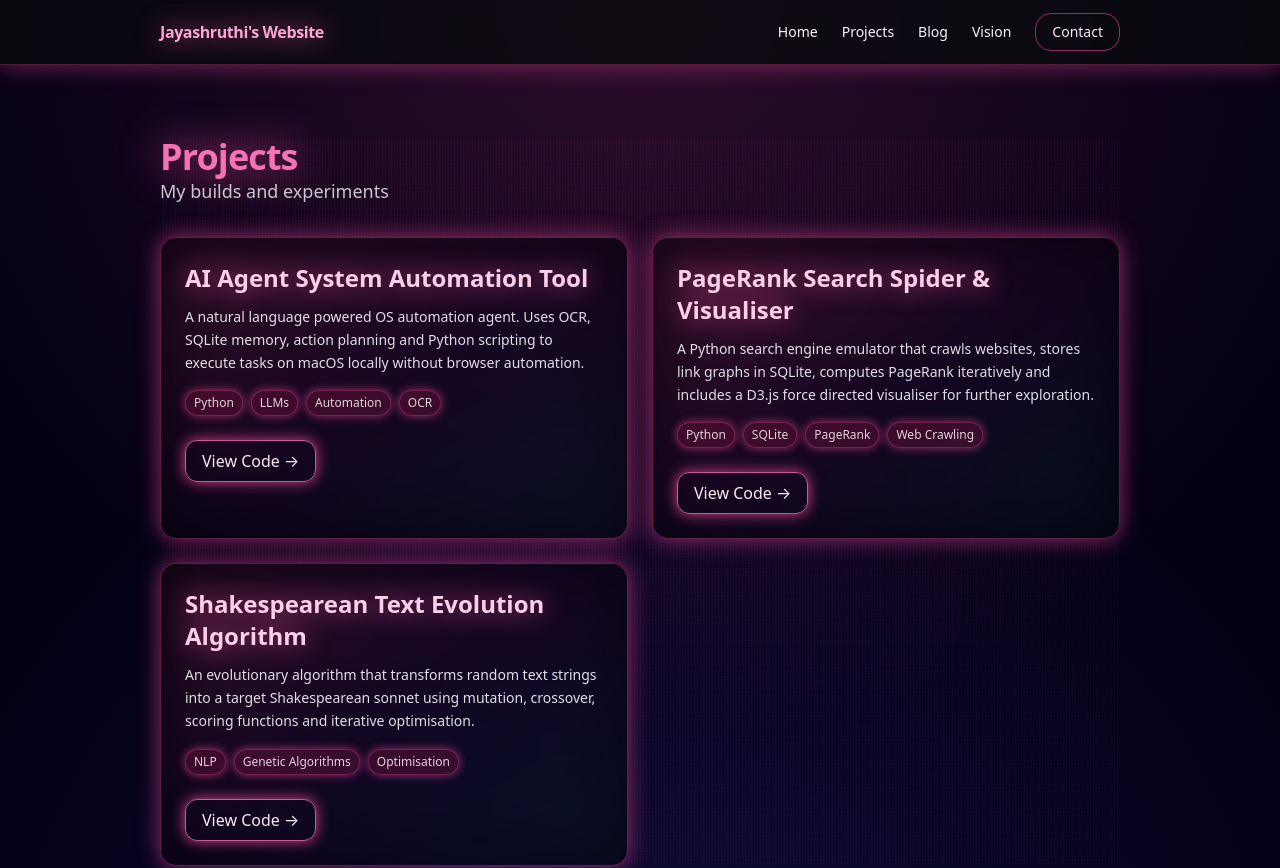
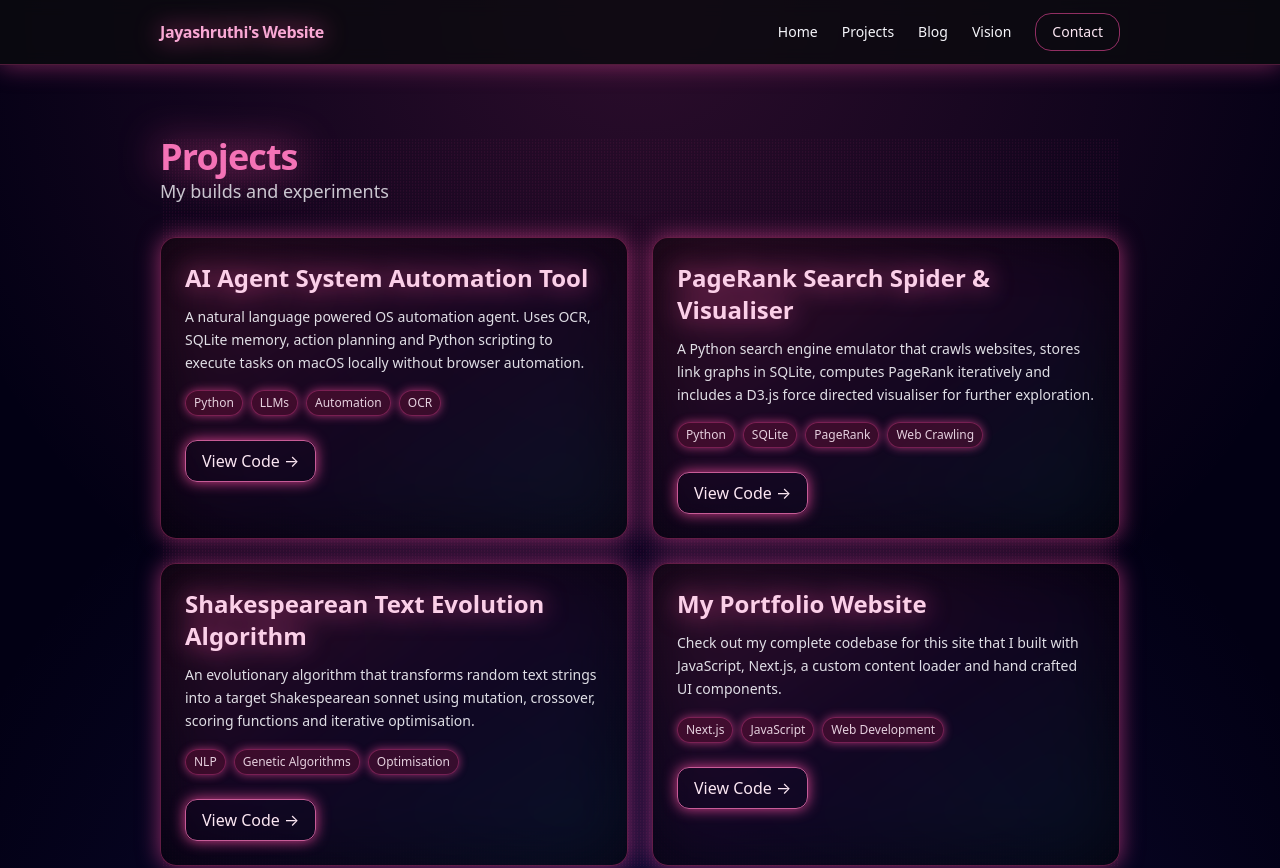
Before and after one commit to shrut10/NoctraMind-Site, a Next.js app: page /site/projects in a window 1280 px wide. Shown: the top 868 px of the page. Built offline with nearby package versions, Linux system fonts and the light colour scheme.

Commit message:
Added my website to the projects page

```diff
--- a/app/site/projects/page.jsx
+++ b/app/site/projects/page.jsx
@@ -25,6 +25,13 @@ const projects = [
       "An evolutionary algorithm that transforms random text strings into a target Shakespearean sonnet using mutation, crossover, scoring functions and iterative optimisation.",
     tags: ["NLP", "Genetic Algorithms", "Optimisation"],
     link: "https://github.com/wphs3147-uol/MATH1604-group-project",
+  },
+  {
+    title: "My Portfolio Website",
+    description:
+      "Check out my complete codebase for this site that I built with JavaScript, Next.js, a custom content loader and hand crafted UI components.",
+    tags: ["Next.js", "JavaScript", "Web Development"],
+    link: "https://github.com/shrut10/NoctraMind-Site",
   },
 ];
 
```
